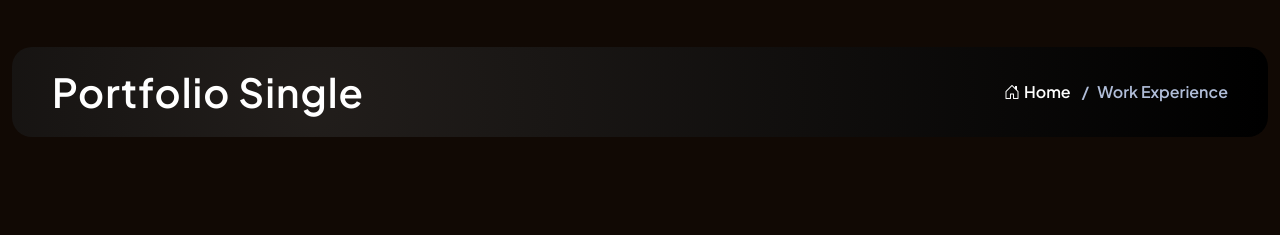
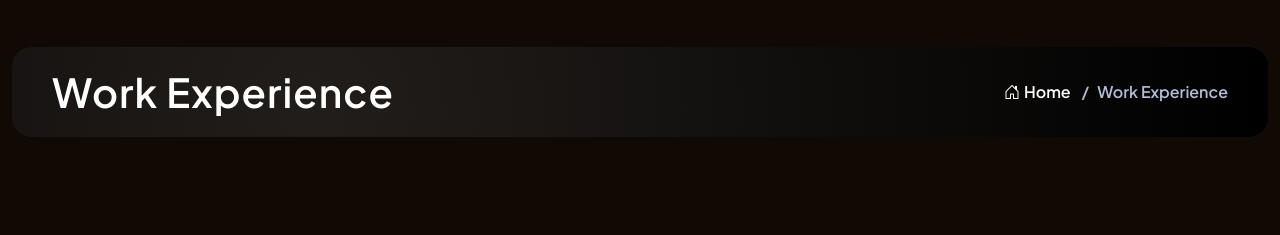
Before and after one commit to OnerFusionINC/reekasoni, a plain HTML site: page portfolio-single.html in a window 1280 px wide. Shown: the part 85-320 px from the top of the page. Drawn offline with nearby package versions, Linux system fonts and the light colour scheme; files whose address does not match are found by name; a web font is replaced by a local one.

Commit message:
cosmetic changes

```diff
--- a/portfolio-single.html
+++ b/portfolio-single.html
@@ -108,7 +108,7 @@
         <div class="theme-breadcrumb-box">
           <div class="row align-items-center">
             <div class="col-lg-6">
-              <h1>Portfolio Single</h1>
+              <h1>Work Experience</h1>
             </div>
             <div class="col-lg-6 text-lg-end">
               <nav aria-label="breadcrumb" class="page-breadcrumb">
```
